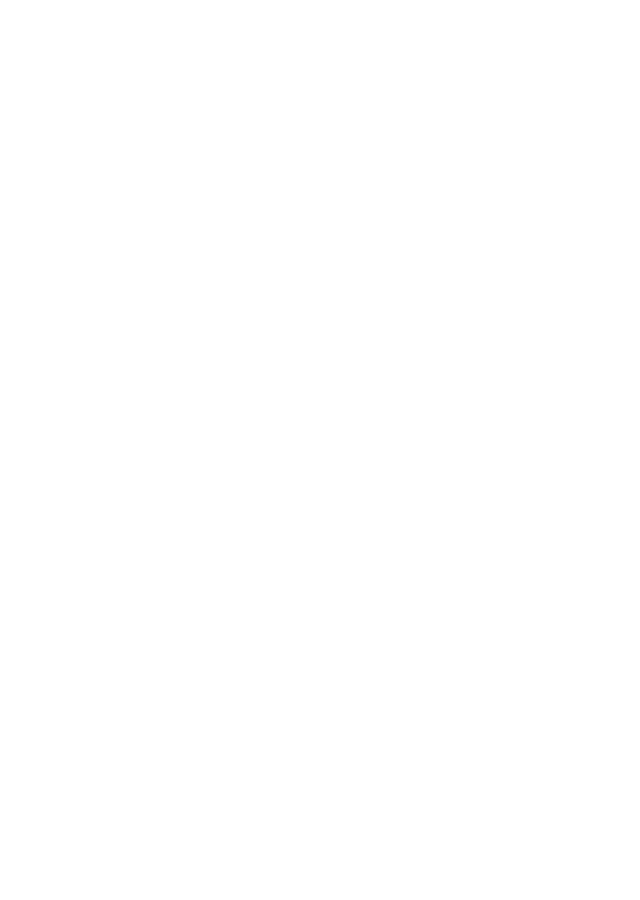
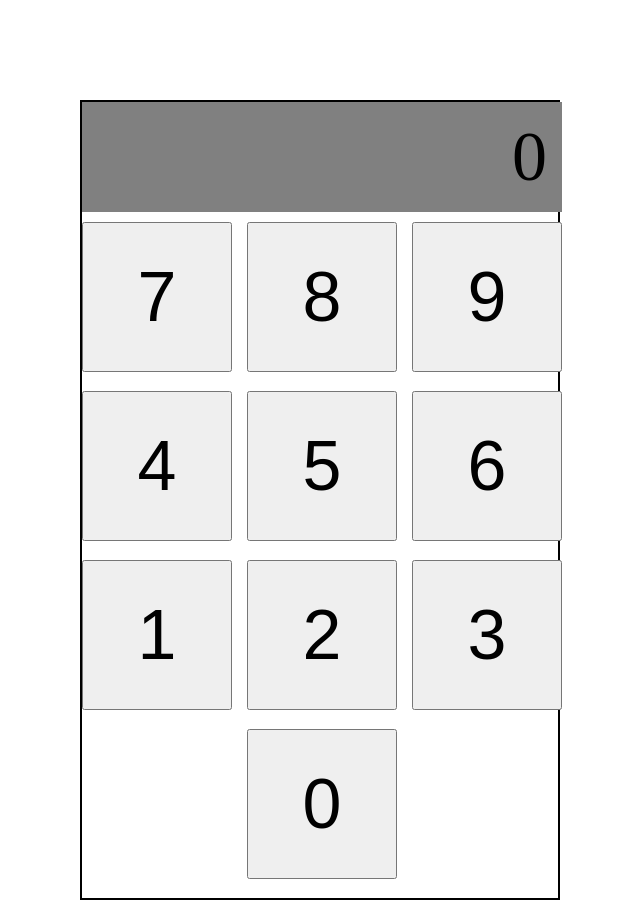
Before and after one commit to removeris/calculator, a plain HTML site: page index.html in a window 1280 px wide. Shown: the whole page, without its empty margins (320-960 px from the left). Before the commit the page ends 800 px from the top, so only its background shows below. Drawn offline with Linux system fonts and the light colour scheme.

Commit message:
Create buttons for digits, create div for result screen, add css.
Created a simple calculator layout.

```diff
--- a/index.html
+++ b/index.html
@@ -9,5 +9,31 @@
 </head>
 <body>
 
+<div id="container">
+    <div id="result-container">
+        <div id="result">0</div>
+    </div>
+    <div id="inputs-container">
+        <div id="first-row">
+            <button class="number" id="seven">7</button>
+            <button class="number" id="eight">8</button>
+            <button class="number" id="nine">9</button>
+        </div>
+        <div id="second-row">
+            <button class="number" id="four">4</button>
+            <button class="number" id="five">5</button>
+            <button class="number" id="six">6</button>
+        </div>
+        <div id="third-row">
+            <button class="number" id="one">1</button>
+            <button class="number" id="two">2</button>
+            <button class="number" id="three">3</button>
+        </div>
+        <div id="fourth-row">
+            <button class="number" id="zero">0</button>
+        </div>
+    </div>
+</div>
+
 </body>
 </html>
--- a/styles.css
+++ b/styles.css
@@ -0,0 +1,55 @@
+* {
+    box-sizing: border-box;
+    padding: 0;
+    margin: 0;
+}
+
+#container {
+    height: 800px;
+    width: 480px;
+    border: 2px solid black;
+    display: flex;
+    flex-direction: column;
+    gap: 10px;
+    margin: 100px auto 0 auto;
+}
+
+#result-container {
+    width: 480px;
+    display: flex;
+    justify-content: flex-end;
+    background-color: gray;
+}
+
+#result {
+    font-size: 70px;
+    padding: 15px;
+}
+
+#inputs-container {
+    width: 480px;
+    height: 630px;
+    flex-grow: 1;
+    display: flex;
+    flex-wrap: wrap;
+    justify-content: space-between;
+}
+
+#inputs-container div {
+    width: 100%;
+    display: inherit;
+    justify-content: space-between;
+}
+
+
+button.number {
+    font-size: 70px;
+    padding: 30px 50px;
+    height: 150px;
+    width: 150px;
+}
+
+#fourth-row button {
+    margin-left: auto;
+    margin-right: auto;
+}
```
